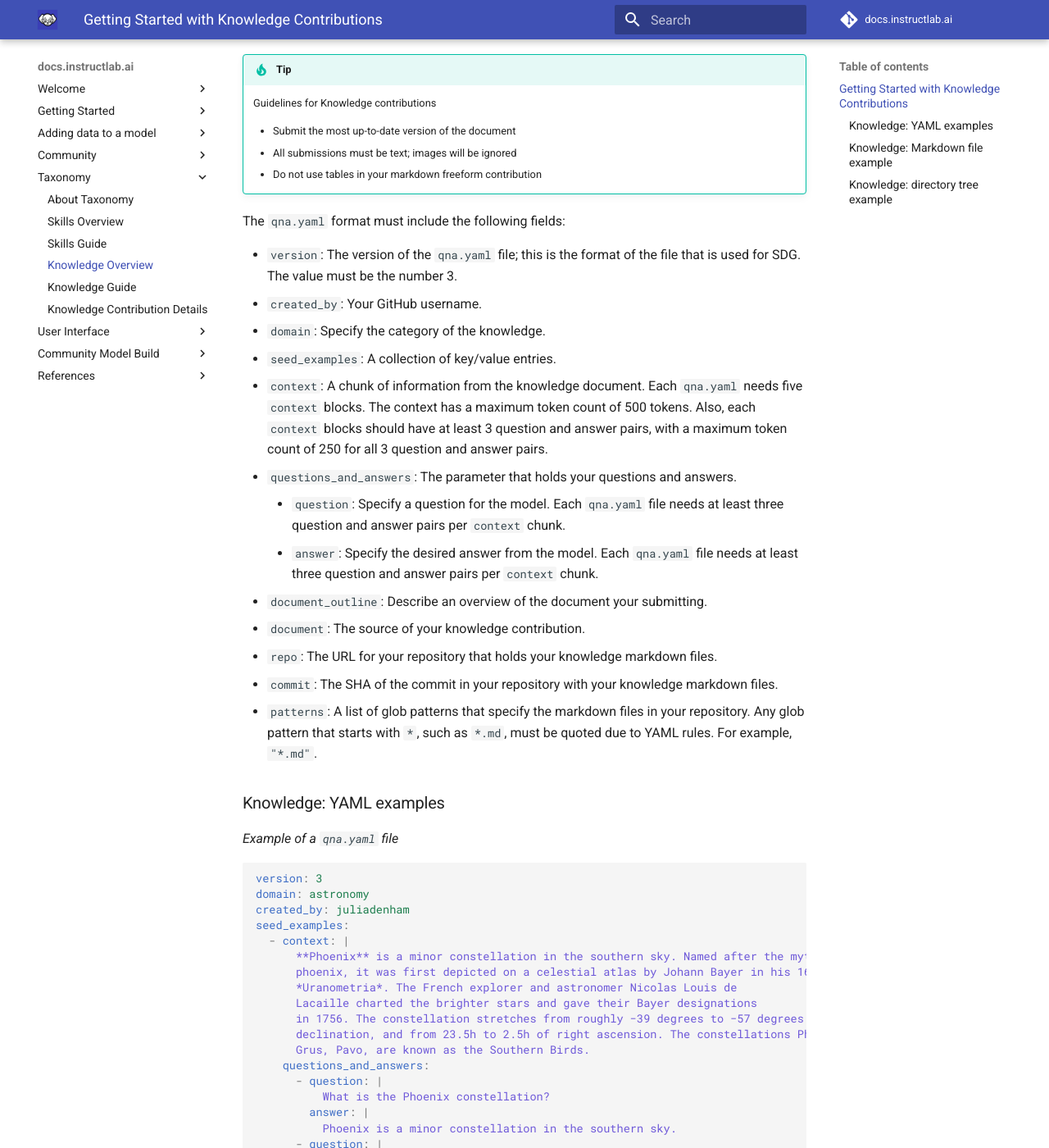
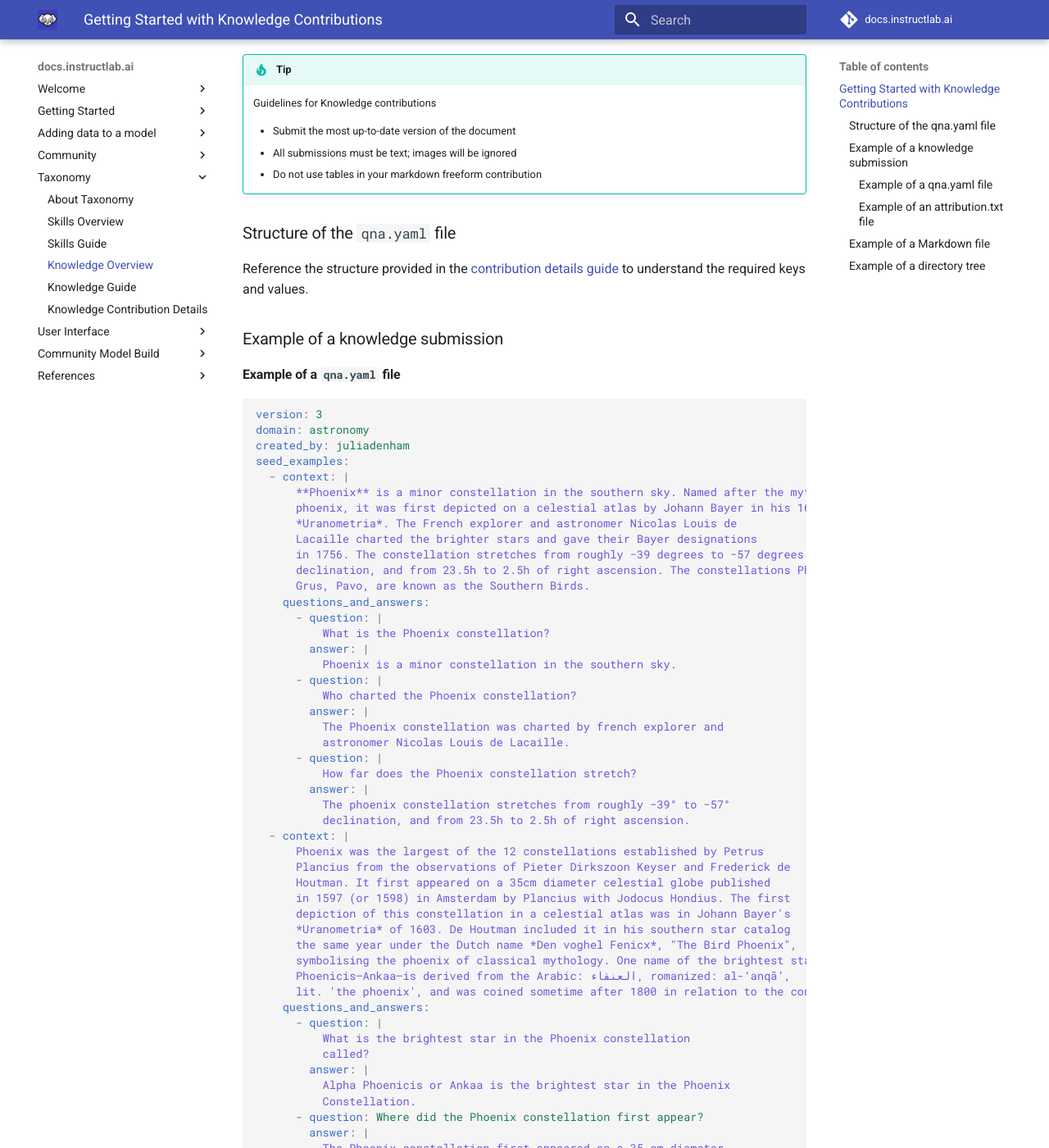
Before and after one commit to instructlab/docs.instructlab.ai, an MkDocs documentation site: the page built from docs/taxonomy/knowledge/index.md, in a window 1280 px wide and 1400 px high, scrolled down 530 px. Shown: the whole window at 82% size. Built offline with MkDocs 1.6.1 and Material for MkDocs 9.7.7, drawn with Linux system fonts in a browser that asks for light colours; comment, search, counter and statistics services are not loaded; some of the changed text lies outside the part shown.

Commit message:
docs(knowledge): set up knowledge docs with table/one source of truth to match skills
Signed-off-by: Laura Santamaria <nimbinatus@users.noreply.github.com>

````diff
--- a/docs/taxonomy/knowledge/index.md
+++ b/docs/taxonomy/knowledge/index.md
@@ -22,25 +22,13 @@ Knowledge in the taxonomy tree consists of a few more elements than skills:
     - All submissions must be text; images will be ignored
     - Do not use tables in your markdown freeform contribution
 
-The `qna.yaml` format must include the following fields:
+### Structure of the `qna.yaml` file
 
-- `version`: The version of the `qna.yaml` file; this is the format of the file that is used for SDG. The value must be the number 3.
-- `created_by`: Your GitHub username.
-- `domain`: Specify the category of the knowledge.
-- `seed_examples`: A collection of key/value entries.
-  - `context`: A chunk of information from the knowledge document. Each `qna.yaml` needs five `context` blocks. The context has a maximum token count of 500 tokens. Also, each `context` blocks should have at least 3 question and answer pairs, with a maximum token count of 250 for all 3 question and answer pairs.
-  - `questions_and_answers`: The parameter that holds your questions and answers.
-    - `question`: Specify a question for the model. Each `qna.yaml` file needs at least three question and answer pairs per `context` chunk.
-    - `answer`: Specify the desired answer from the model. Each `qna.yaml` file needs at least three question and answer pairs per `context` chunk.
-- `document_outline`: Describe an overview of the document your submitting.
-- `document`: The source of your knowledge contribution.
-  - `repo`: The URL for your repository that holds your knowledge markdown files.
-  - `commit`: The SHA of the commit in your repository with your knowledge markdown files.
-  - `patterns`: A list of glob patterns that specify the markdown files in your repository. Any glob pattern that starts with `*`, such as `*.md`, must be quoted due to YAML rules. For example, `"*.md"`.
+Reference the structure provided in the [contribution details guide](contribution_details.md#the-qnayaml-file) to understand the required keys and values.
 
-### Knowledge: YAML examples
+### Example of a knowledge submission
 
-*Example of a `qna.yaml` file*
+#### Example of a `qna.yaml` file
 
 ```yaml
 version: 3
@@ -204,7 +192,7 @@ document:
       - phoenix_constellation.md
 ```
 
-*Example of an `attribution.txt` file*
+#### Example of an `attribution.txt` file
 
 ```text
 Title of work: Phoenix (constellation)
@@ -216,7 +204,7 @@ Creator names: Wikipedia Authors
 
 For more information on what to include in your `attribution.txt` file, see [For your attribution.txt file](https://github.com/instructlab/taxonomy/blob/main/CONTRIBUTING.md#for-your-attributiontxt-file) in the CONTRIBUTING.md file.
 
-### Knowledge: Markdown file example
+### Example of a Markdown file
 
 The previous knowledge example references one markdown file: `phoenix_constellation.md`. You can also add multiple markdown files for knowledge contributions.
 
@@ -253,7 +241,7 @@ Phoenicids.
 
 You can organize the knowledge markdown files in your repository however you want. You just need to ensure the YAML is pointing to the correct file.
 
-### Knowledge: directory tree example
+### Example of a directory tree
 
 In the taxonomy repository, here's what the previously referenced knowledge might look like in the tree:
 
````
